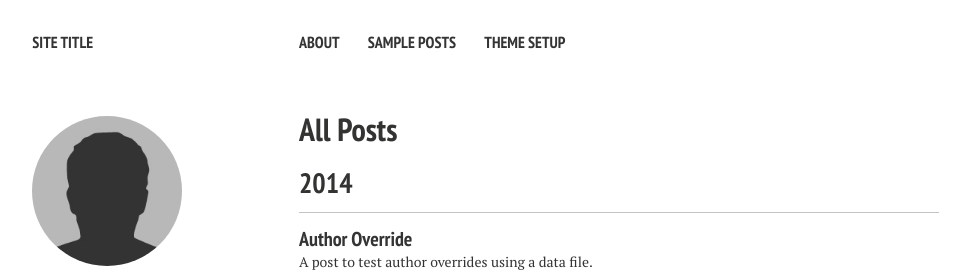
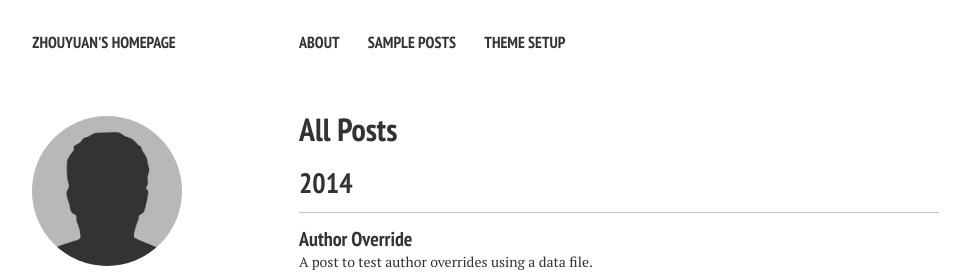
Before and after one commit to slowbull/fff, a Jekyll site: the page built from index.md, in a window 1280 px wide. Shown: the top 272 px of the page, without its empty margins (21-991 px from the left). Built offline with Jekyll 4.4.1, drawn with Linux system fonts in a browser that asks for light colours; nearby versions of some CDN libraries.

Commit message:
update title

```diff
--- a/_config.yml
+++ b/_config.yml
@@ -1,8 +1,8 @@
 # Site wide configuration
 
-title:            Site Title
+title:            Zhouyuan's Homepage
 locale:           en_US
-url:
+url:              //slowbull.github.ioi
 
 
 # Jekyll configuration
```
